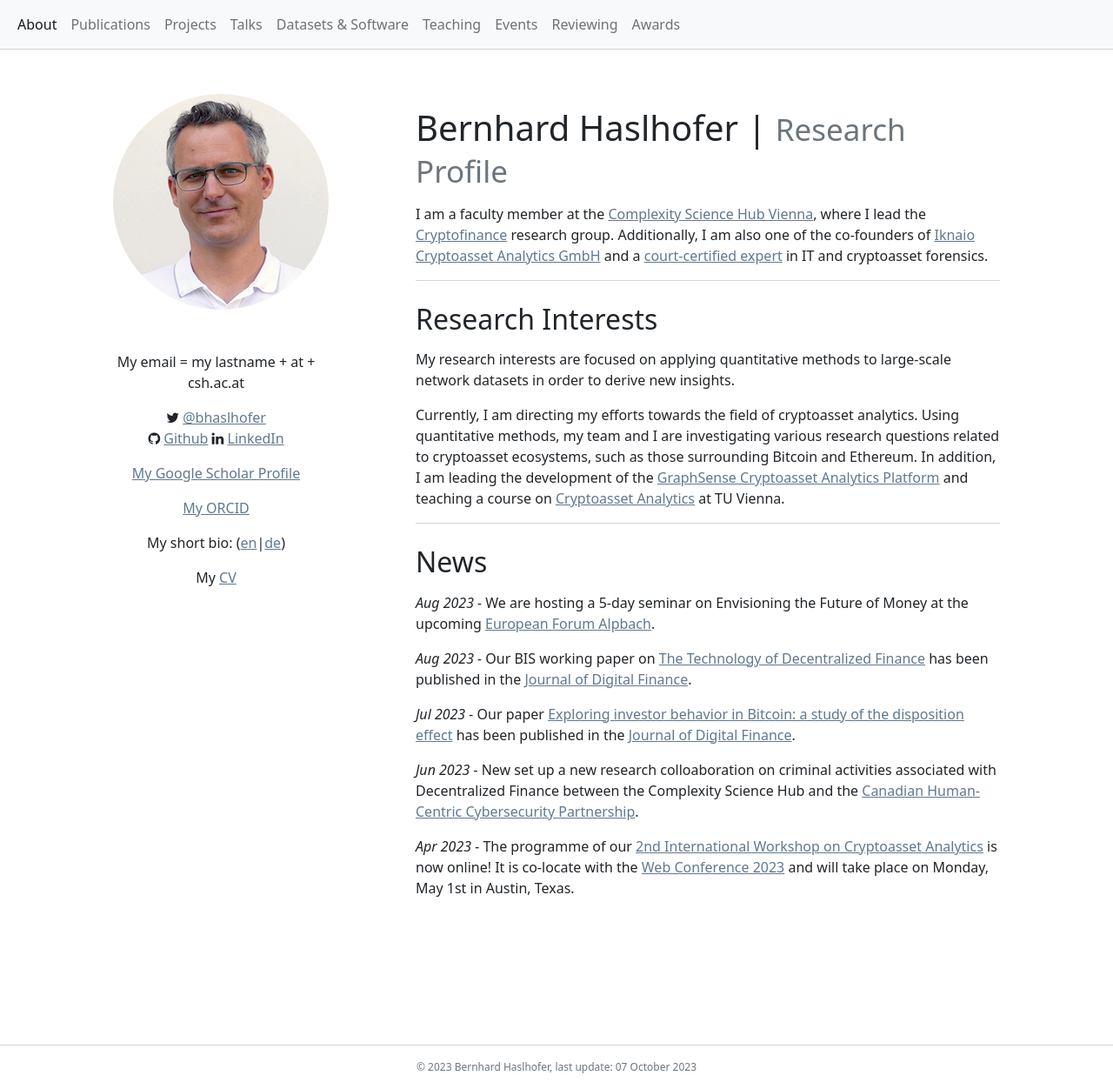
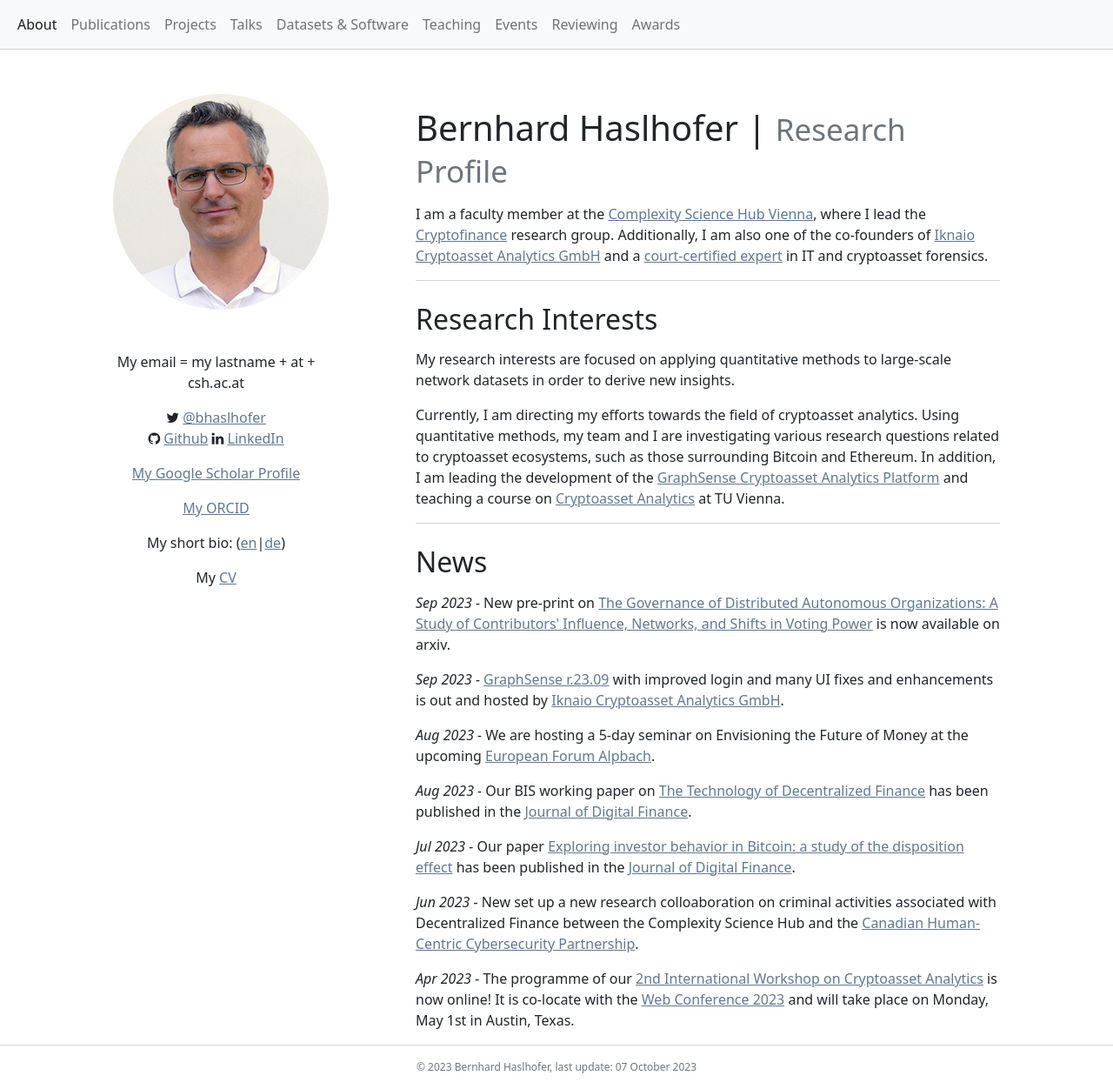
Before and after one commit to behas/behas.github.com, a Jekyll site: the page built from index.html, in a window 1280 px wide and 1252 px high. Shown: the whole window at 87% size. Built offline with Jekyll 4.4.1, drawn with Linux system fonts in a browser that asks for light colours; a style sheet for code colours, icons or effects is not loaded.

Commit message:
added release and pre-print

```diff
--- a/_data/news.yml
+++ b/_data/news.yml
@@ -1,3 +1,13 @@
+- date: 2023-09-26
+  news: |
+    New pre-print on <a href="https://arxiv.org/abs/2309.14232" target="_blank">The Governance of Distributed Autonomous Organizations:
+    A Study of Contributors' Influence, Networks, and Shifts in Voting Power</a> is now
+    available on arxiv.
+- date: 2023-09-25
+  news: |
+    <a href="https://github.com/graphsense" target="_blank">GraphSense r.23.09</a>
+    with improved login and many UI fixes and enhancements is out and hosted by
+    <a href="https://ikna.io" target="_blank">Iknaio Cryptoasset Analytics GmbH</a>.
 - date: 2023-08-07
   news: |
     We are hosting a 5-day seminar on
--- a/_data/publications.yml
+++ b/_data/publications.yml
@@ -1,6 +1,23 @@
 ---
 nocite: "[@*]"
 references:
+- author:
+  - family: Kitzler
+    given: Stefan
+  - family: Balietti
+    given: Stefano
+  - family: Pietro Saggese
+    given: Bernhard Haslhofer
+  - family: Strohmaier
+    given: Markus
+  id: "Kitzler:2024a"
+  note: Arxiv pre-print
+  title: "The governance of distributed autonomous organizations: A
+    study of contributors' influence, networks, and shifts in voting
+    power"
+  title-short: The governance of distributed autonomous organizations
+  type: manuscript
+  url: "https://arxiv.org/abs/2309.14232"
 - author:
   - family: Haslhofer
     given: Bernhard
```
Also changed, not shown: assets/bibliography.bib (+7 -0 lines).
